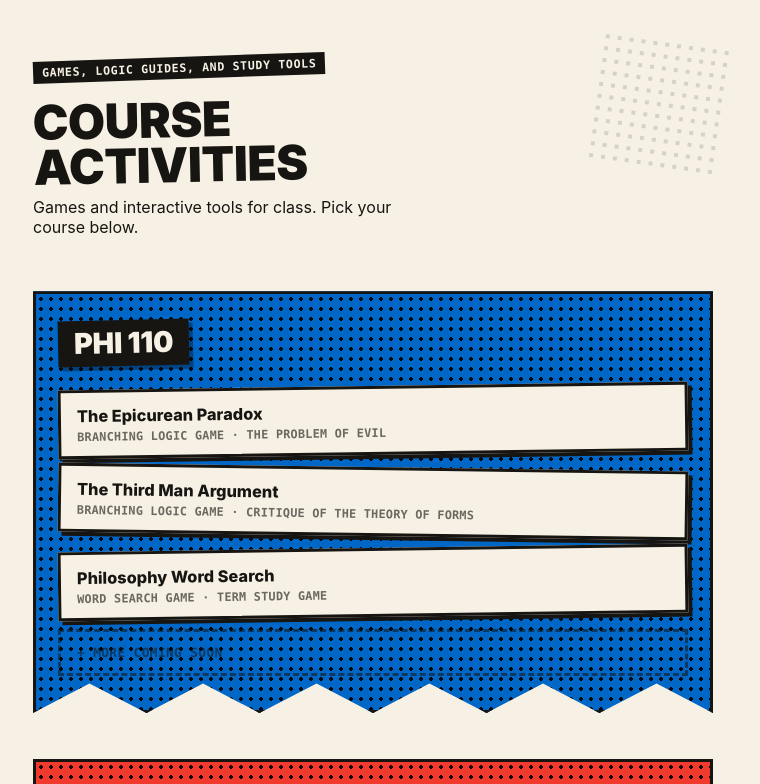
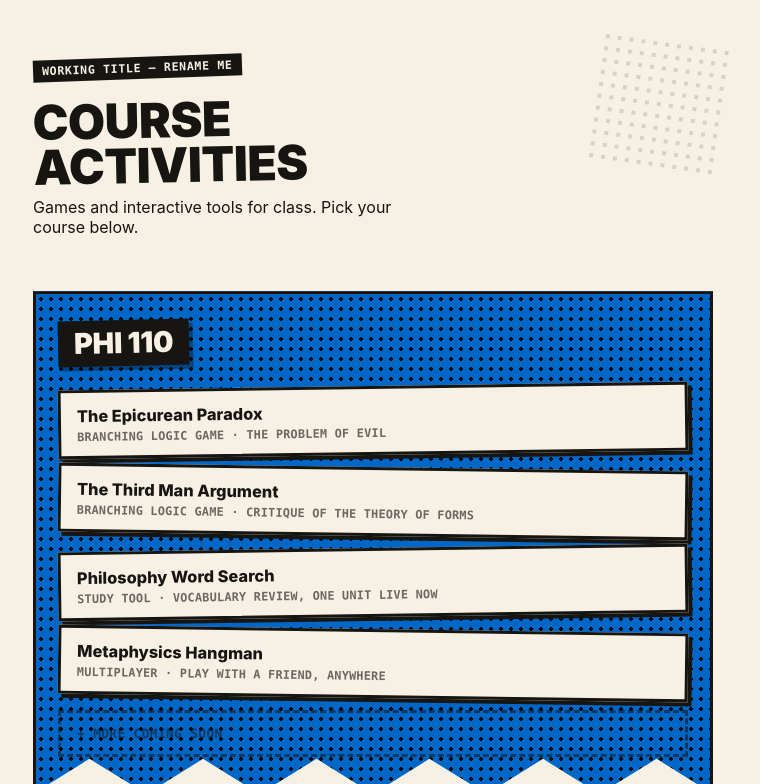
Before and after one commit to RagnarRock1/Learning-Activities, a plain HTML site: page index.html in a window 1280 px wide. Shown: the top 784 px of the page, without its empty margins (267-1027 px from the left). Drawn offline with Linux system fonts and the light colour scheme.

Commit message:
Update index.html

```diff
--- a/index.html
+++ b/index.html
@@ -202,7 +202,7 @@
 <div class="wrap">
   <header>
     <div class="halftone"></div>
-    <span class="badge">Games, Logic Guides, and Study Tools</span>
+    <span class="badge">Working title &mdash; rename me</span>
     <h1>Course<br>Activities</h1>
     <p>Games and interactive tools for class. Pick your course below.</p>
   </header>
@@ -212,7 +212,8 @@
     <ul class="activities">
       <li><a href="phi-110/epicurean-paradox.html">The Epicurean Paradox<span class="tag">Branching logic game &middot; the problem of evil</span></a></li>
       <li><a href="phi-110/third-man-argument.html">The Third Man Argument<span class="tag">Branching logic game &middot; critique of the Theory of Forms</span></a></li>
-      <li><a href="phi-110/philosophy-word-search.html">Philosophy Word Search<span class="tag">Word search game &middot; term study game</span></a></li>
+      <li><a href="phi-110/philosophy-word-search.html">Philosophy Word Search<span class="tag">Study tool &middot; vocabulary review, one unit live now</span></a></li>
+      <li><a href="phi-110/hangman.html">Metaphysics Hangman<span class="tag">Multiplayer &middot; play with a friend, anywhere</span></a></li>
       <li class="placeholder">+ more coming soon</li>
     </ul>
   </section>
```
